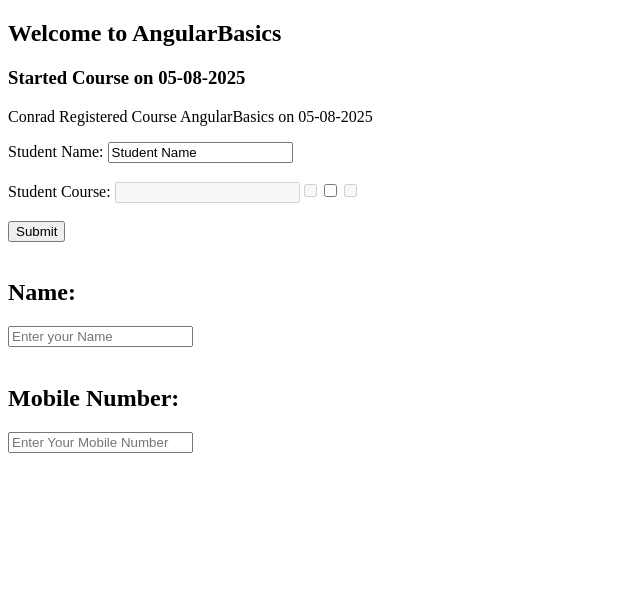
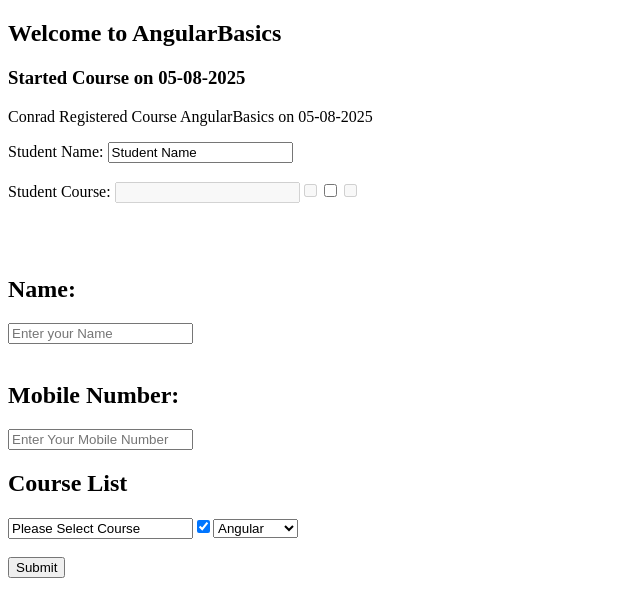
Before and after one commit to bandikedivya/angularBasics, an Angular app: page / in a window 1280 px wide. Shown: the top 616 px of the page, without its empty margins (0-640 px from the left). Built offline with nearby package versions, Linux system fonts and the light colour scheme.

Commit message:
ngModel and ngModelChange code added

```diff
--- a/src/app/app.component.html
+++ b/src/app/app.component.html
@@ -32,7 +32,7 @@
          <br/>
 
         <!-- <button (click) = "btnClick()"  (mouseover) = "btnMouseOver()"> Submit</button> -->
-        <button (click) = "btnClick()"  (mouseover) = "btnMouseOver($event)"> Submit</button>
+        <!-- <button (click) = "btnClick()"  (mouseover) = "btnMouseOver($event)"> Submit</button> -->
 
     <!-- click is built-in action, mouseover is built-in action -->
 
@@ -52,3 +52,42 @@
 <h2> Mobile Number:</h2>
     <!--Both Property Binding and Event Binding-->
 <input type = "text" (keyup) = "captureData($event)" [placeholder]="placeholdervalue">
+
+<!-- <h2> Course List</h2>
+
+<input type = "text" [value] = "Course"/>
+
+<input type="checkbox" [checked] = "isChecked">
+
+<select (change) = "dropvaluechange()">
+    <option [selected] = "selectedvalue == 1" value = "1">CSharp</option>
+    <option [selected] = "selectedvalue == 2" value = "2">JavaScript</option>
+    <option [selected] = "selectedvalue == 3" value = "3">TypeScript</option>
+    <option [selected] = "selectedvalue == 4" value = "4" selected >Angular </option>
+</select> -->
+
+<h2> Course List</h2>
+
+<input type = "text" [ngModel] = "Course" (ngModelChange) = "modelChange($event)" />
+
+<input type="checkbox" [ngModel] = "isChecked" (ngModelChange) = "modelChange($event)">
+
+<select (change) = "dropvaluechange()" [ngModel] = "selectedvalue" (ngModelChange) = "modelChange($event)">
+    <option  value = "1">CSharp</option>
+    <option  value = "2">JavaScript</option>
+    <option  value = "3">TypeScript</option>
+    <option  value = "4" selected >Angular </option>
+</select>
+
+<!-- <input type="text" [value] = "sName">
+     <input type="checkbox" [checked]="isChecked">
+    <select (change)= "drpChange()">
+        <option [selected]="selectedValue == 1" value="1">Madhu</option>
+        <option [selected]="selectedValue == 2" value="2">Mouni</option>
+        <option [selected]="selectedValue == 3" value="3">Swapna</option>
+        <option [selected]="selectedValue == 4" value="4">Divya</option>
+    </select> -->
+
+<br>
+<br>
+        <button (click) = "btnClick()"  (mouseover) = "btnMouseOver($event)"> Submit</button>
--- a/src/app/app.component.ts
+++ b/src/app/app.component.ts
@@ -45,10 +45,16 @@
 
   //console.log("Capturing entering words");
   console.log(eventDetails);
-  //console.log(eventDetails.target.value);
+ // console.log(eventDetails.target.value);
   let element = eventDetails.target as HTMLInputElement;
   let data = element.value
   console.log(data);
+
+if(data == "Conrad")
+{
+// document.writeln("Already Registered");
+console.log("Already Registered, Please Login Through Credentials");
+}
 
 }
 // captureData()
@@ -62,4 +68,41 @@
 
 placeholdervalue = "Enter Your Mobile Number";
 
+Course = "Please Select Course";
+
+//sName = "Swapna";
+
+//isChecked = !true; //false
+
+isChecked = !false; //true
+
+selectedvalue = 4;
+
+
+dropvaluechange()
+{
+  console.log("Value Changed");
 }
+
+modelChange($event:any)
+{
+  console.log($event);
+}
+
+
+
+
+
+
+
+
+
+
+
+
+
+
+
+
+
+}
--- a/src/app/app.module.ts
+++ b/src/app/app.module.ts
@@ -3,6 +3,7 @@
 
 import { AppComponent } from './app.component';
 import {TestComponent} from './test-comp/test.component' //not required to give extensions.
+import { FormsModule } from '@angular/forms';
 
 
 @NgModule({
@@ -11,7 +12,8 @@
     TestComponent
   ],
   imports: [
-    BrowserModule
+    BrowserModule,
+    FormsModule
   ],
   providers: [],
   bootstrap: [AppComponent]
```
